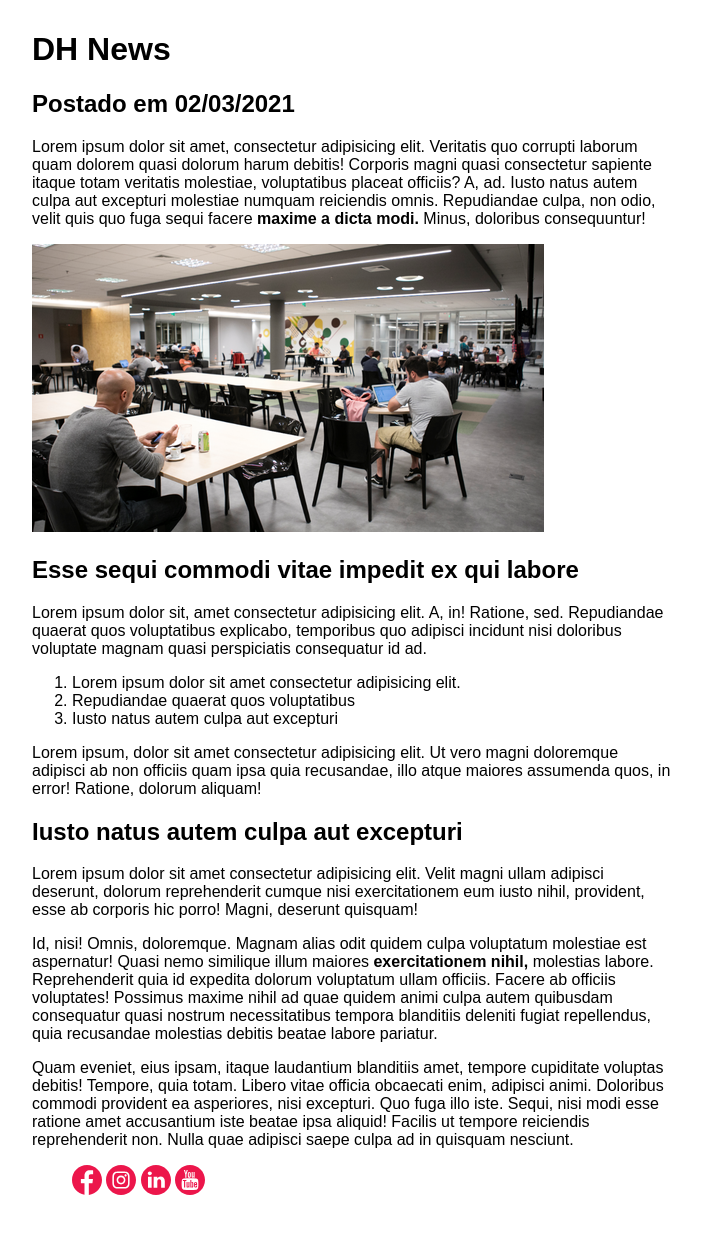
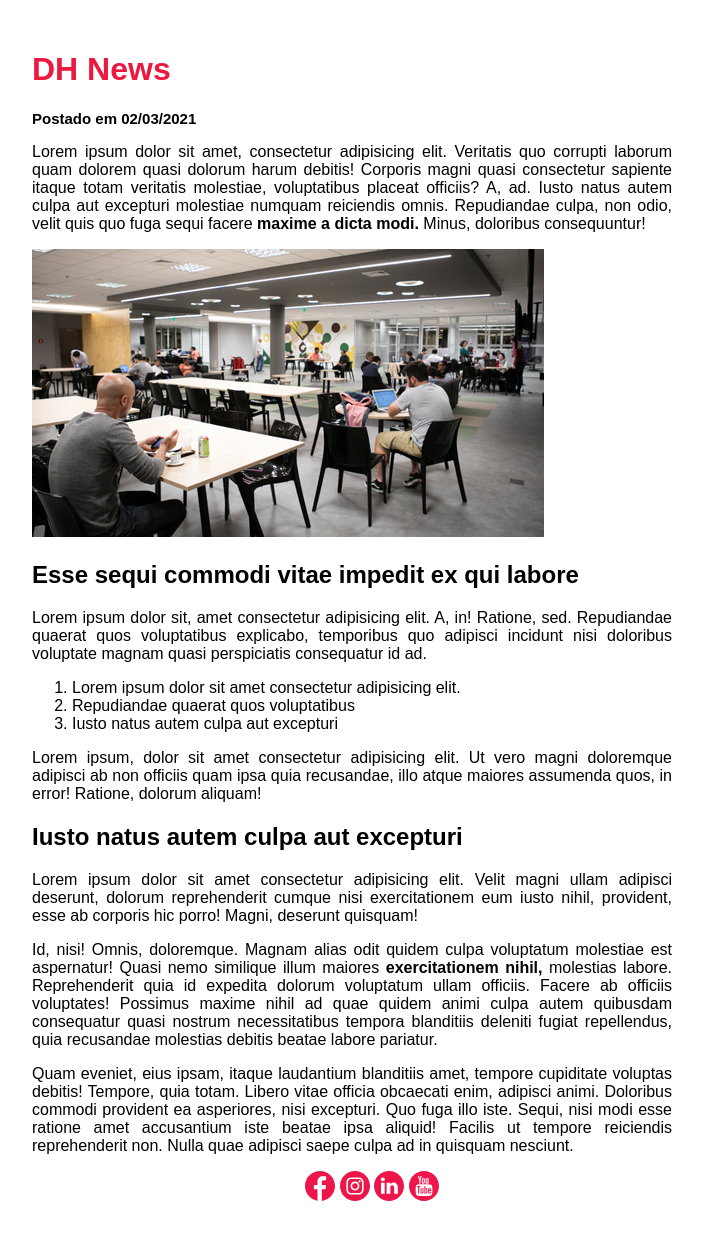
Before and after one commit to DanielBrandao12/DHNews, a plain HTML site: page index.html in a window 1280 px wide. Shown: the whole page, without its empty margins (288-991 px from the left). Drawn offline with Linux system fonts and the light colour scheme.

Commit message:
alteração

```diff
--- a/index.html
+++ b/index.html
@@ -11,7 +11,7 @@
 
 <body>
     <header>
-        <h1>DH News</h1>
+        <h1 id="titulo">DH News</h1>
         <h2>Postado em 02/03/2021</h2>
     </header>
     <main>
@@ -24,7 +24,10 @@
                 odio, velit quis quo fuga sequi facere <strong>maxime a dicta modi.</strong> Minus, doloribus
                 consequuntur!
             </p>
-            <img src="img/destaque.webp" alt="">
+
+                <img src="img/destaque.webp" alt="">
+
+
         </section>
         <section>
             <h1>Esse sequi commodi vitae impedit ex qui labore</h1>
--- a/style.css
+++ b/style.css
@@ -1,10 +1,28 @@
 body {
     margin: auto;
     width: 50%;
-    padding: 10px;
+    padding: 30px;
     font-family: Arial, Helvetica, sans-serif;
 }
 
+main {
+    text-align: justify;
+}
+
+
+
+
+#titulo {
+    color: #ec183f;
+}
+
+h2 {
+    font-size: 15px;
+}
+
+ul {
+    text-align: center;
+}
 
 #icones {
     display: inline-block;
```
